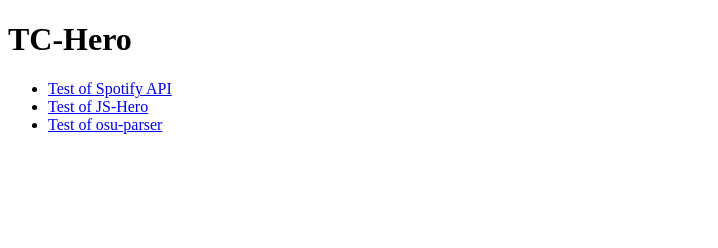
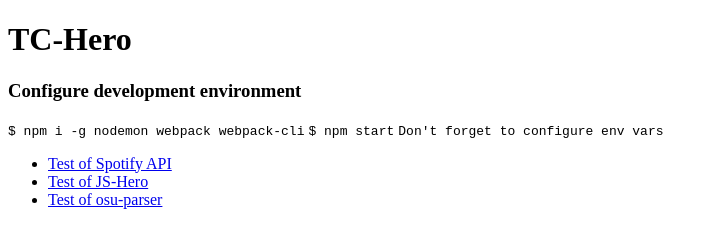
Before and after one commit to spotify-hero/spotify-hero, a website: page public/index.html in a window 1280 px wide. Shown: the whole page, without its empty margins (0-718 px from the left). Drawn offline with Linux system fonts and the light colour scheme.

Commit message:
:wrench: configure JS-Hero integration

```diff
--- a/package.json
+++ b/package.json
@@ -8,6 +8,7 @@
   "dependencies": {
     "cookie-parser": "^1.4.4",
     "express": "^4.16.4",
+    "fs": "0.0.1-security",
     "request": "^2.88.0"
   },
   "scripts": {
--- a/public/index.html
+++ b/public/index.html
@@ -7,6 +7,12 @@
 
   <body>
     <h1>TC-Hero</h1>
+
+    <h3>Configure development environment</h3>
+    <code>$ npm i -g nodemon webpack webpack-cli</code>
+    <code>$ npm start</code>
+    <code>Don't forget to configure env vars</code>
+
     <ul>
       <li><a href="/login">Test of Spotify API</a></li>
       <li><a href="/game">Test of JS-Hero</a></li>
--- a/public/lib/guitar_hero.js
+++ b/public/lib/guitar_hero.js
@@ -2,5 +2,6 @@ import Game from "./game";
 
 document.addEventListener("DOMContentLoaded", () => {
   let game = new Game();
+  console.log("Successfully loaded")
 
 });
--- a/webpack.config.js
+++ b/webpack.config.js
@@ -9,7 +9,7 @@ module.exports = {
     path: path.resolve(__dirname, 'public/build/'),
   	filename: "bundle.js"
   },
-  mode: 'development',
+  mode: 'development'
   // resolve: {
   //   extensions: ['.js']
   // },
```
Also changed, not shown: index.js (+10 -0 lines), 3 other files.
